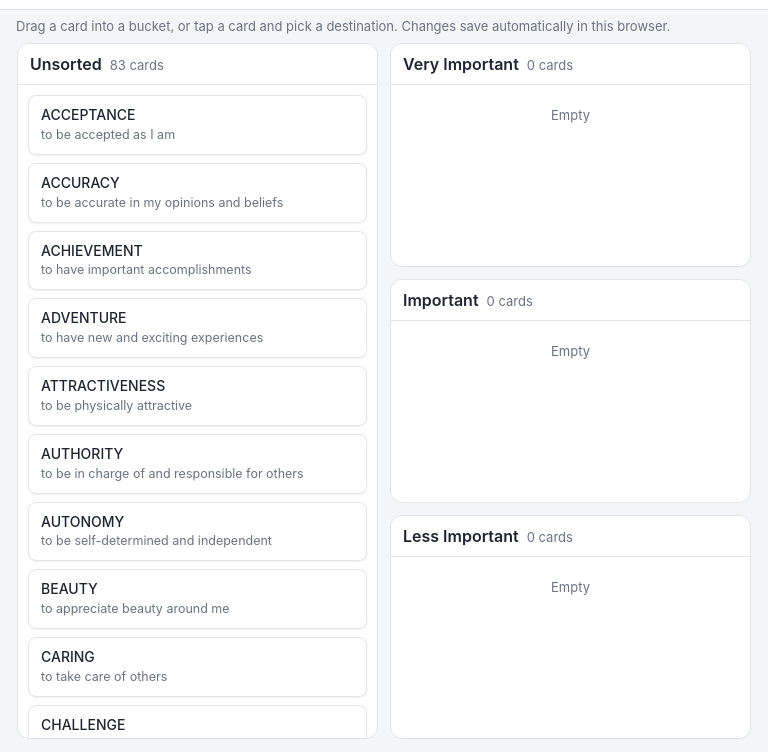
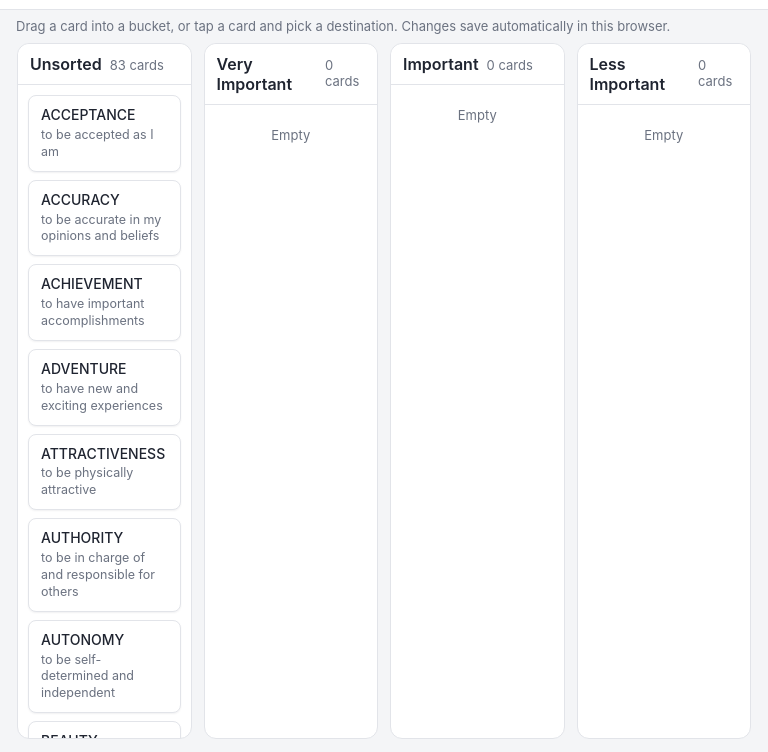
Before and after one commit to kathyma/card-sorter, a plain HTML site: page index.html in a window 768 px wide. Shown: the part 48-800 px from the top of the page. Drawn offline with Linux system fonts and the light colour scheme; a web font is replaced by a local one.

Commit message:
Misc bug fixes
Removed the medium layout: collapsed to just phone (≤620px) and desktop (≥621px). Deleted the medium two-column block, merged the desktop grid rules from the ≥981px query into ≥621px, relabeled the comment, and fixed the stale print comment. Side effect: arrow-key navigation is now always spatially correct.

Added the repeat guard: if (!e.repeat) on the digit branch so holding a bucket key can't mass-move a column; arrows still repeat.

Fixed the drag-cancel bug: added render() to dragend so a canceled drag clears the leftover selection ring and drop-hints.

```diff
--- a/index.html
+++ b/index.html
@@ -237,22 +237,6 @@
   }
   @media (max-width: 620px) { .key-hint { display: none; } }
 
-  /* Medium: two columns — Unsorted on the left, buckets 1–3 stacked on the
-     right, each exactly one third of the available height */
-  @media (min-width: 621px) and (max-width: 980px) {
-    .board {
-      grid-template-columns: repeat(2, minmax(0, 1fr));
-      grid-template-rows: repeat(3, minmax(0, 1fr));
-      align-items: stretch;
-      height: calc(100vh - 106px);
-      padding-bottom: 12px;
-    }
-    .bucket[data-bucket="unsorted"] {
-      grid-column: 1;
-      grid-row: 1 / span 3;
-    }
-    .bucket { min-height: 0; }
-  }
   /* Phone: single column */
   @media (max-width: 620px) {
     .board {
@@ -279,7 +263,7 @@
     .app-header.menu-open .actions { display: flex; }
     .actions button { width: 100%; text-align: left; }
   }
-  /* Medium + desktop: the viewport stays fixed and columns scroll internally. */
+  /* Desktop: the viewport stays fixed and columns scroll internally. */
   @media (min-width: 621px) {
     html,
     body {
@@ -309,19 +293,17 @@
       height: 100%;
       padding-bottom: 12px;
       align-items: stretch;
+      grid-template-rows: minmax(0, 1fr);
     }
     .bucket {
       min-height: 0;
       height: 100%;
+      max-height: none;
     }
     .bucket-cards {
       min-height: 0;
       overflow-y: auto;
     }
-  }
-  @media (min-width: 981px) {
-    .board { grid-template-rows: minmax(0, 1fr); }
-    .bucket { max-height: none; }
   }
 
   /* On screen the print table renders as plain blocks, header hidden */
@@ -347,9 +329,10 @@
     }
     .board {
       display: block;
-      /* The medium-layout media query can match the print viewport's width
-         and impose a fixed height; without auto the table never fragments
-         across pages and the running thead header can't repeat. */
+      /* The desktop (min-width: 621px) media query can match the print
+         viewport's width and impose a fixed height; without auto the table
+         never fragments across pages and the running thead header can't
+         repeat. */
       height: auto;
       padding: 8px 0 0;
     }
@@ -725,7 +708,13 @@ function renderCard(card) {
       renderMoveBar();
     }
   });
-  el.addEventListener("dragend", () => el.classList.remove("dragging"));
+  el.addEventListener("dragend", () => {
+    el.classList.remove("dragging");
+    // A canceled drag never re-renders the board, so repaint here to clear any
+    // stale selection ring / drop-target hints left over from dragstart. (After
+    // a successful drop moveCard already rendered; this is a cheap no-op refresh.)
+    render();
+  });
   return el;
 }
 
@@ -845,8 +834,11 @@ document.addEventListener("keydown", (e) => {
 
   const bucketId = KEY_TO_BUCKET[e.key];
   if (bucketId) {
-    moveSelectedTo(bucketId); // no-op when unselected or already there
-    scrollSelectedIntoView();
+    // Ignore auto-repeat so a held-down key can't mass-move a whole column.
+    if (!e.repeat) {
+      moveSelectedTo(bucketId); // no-op when unselected or already there
+      scrollSelectedIntoView();
+    }
     e.preventDefault();
     return;
   }
```
